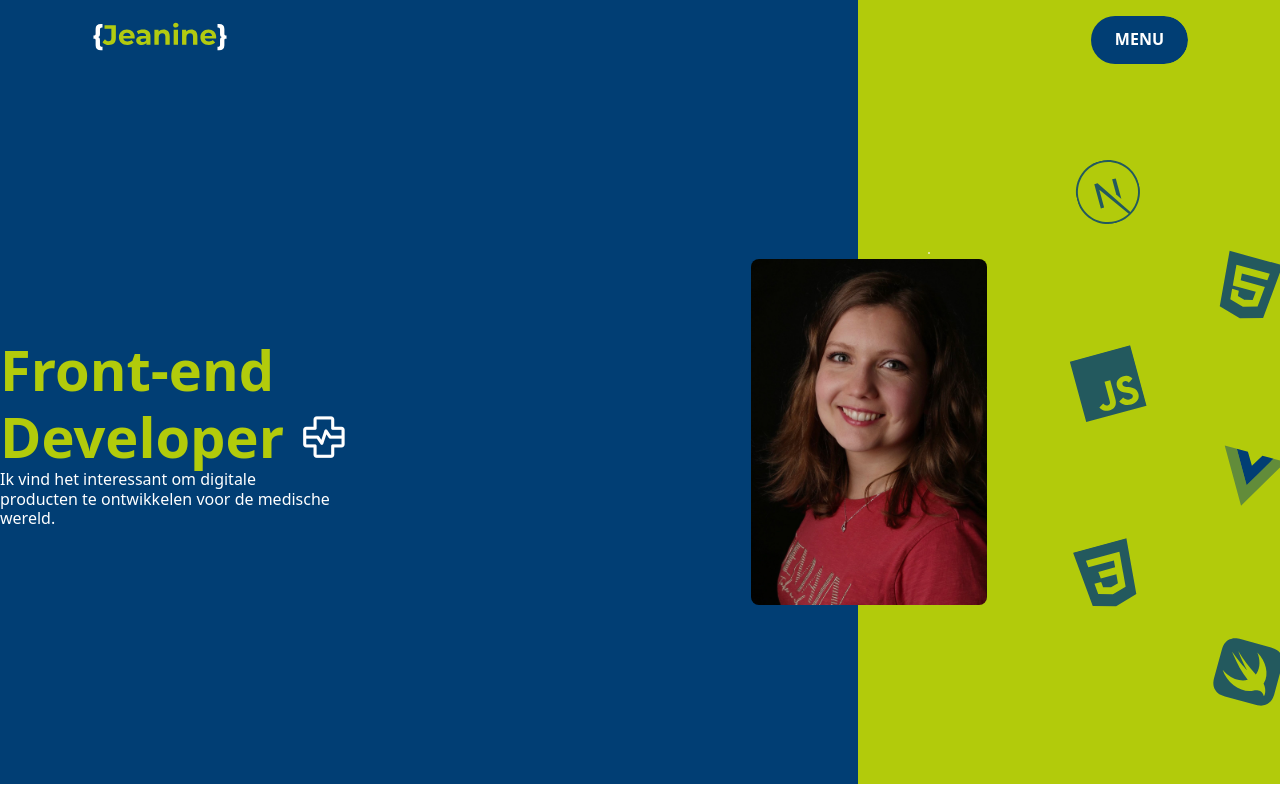
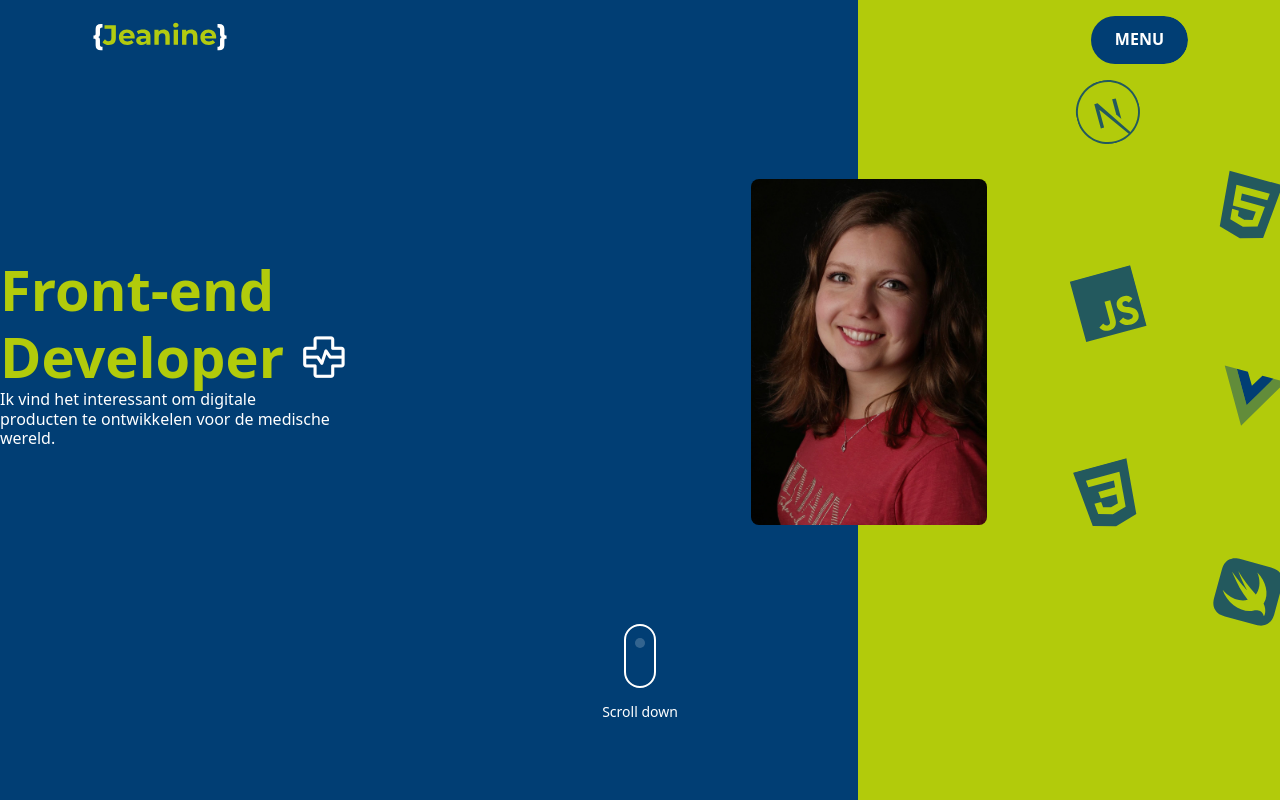
Before and after one commit to Jeanine96/portfolio_jeanine, a Next.js app: page / in a window 1280 px wide. Shown: the top 800 px of the page. Built offline with nearby package versions, Linux system fonts and the light colour scheme.

Commit message:
Made scroll indicator

```diff
--- a/app/globals.css
+++ b/app/globals.css
@@ -23,6 +23,7 @@
   --text-fontsize-tag: 0.875rem;
   --text-fontsize-button: 1rem;
   --text-fontsize-largeIcon: 13rem;
+  --text-fontsize-scroll-down: 0.875rem;
 
   /* Font weights */
   --font-weight-h1: 500;
--- a/app/page.tsx
+++ b/app/page.tsx
@@ -1,6 +1,7 @@
 import IconsColumn from "@/components/ProgramLanguageIcon";
 import ProjectPage from "@/components/ProjectPage";
 import PulsingIcon from "@/components/PulsingIcon";
+import ScrollDownIndicator from "@/components/ScrollDownIndicator";
 
 export default function Home() {
   const codeIcons = [
@@ -32,13 +33,16 @@ export default function Home() {
       {/* homepage */}
       <section
         id="homepage"
-        className="flex flex-row ml-[152] mr-[92] items-center max-h-screen "
+        className="flex flex-col ml-[152] mr-[92]  max-h-screen mb-8"
         style={{ minHeight: "calc(100vh - 6rem)" }}
       >
+        <div className="flex flex-row items-center">
           {/* text homepage */}
           <div className="w-84 items-center">
             {/* title */}
-          <h2 className="text-text-two text-fontsize-h2 font-h2">Front-end</h2>
+            <h2 className="text-text-two text-fontsize-h2 font-h2">
+              Front-end
+            </h2>
             <div className="flex flex-row items-center gap-4 ">
               <h2 className="text-text-two text-fontsize-h2 font-h2 mb-[20]">
                 Developer
@@ -52,8 +56,8 @@ export default function Home() {
             </div>
             {/* subtext */}
             <p className="text-text-three text-fontsize-body font-body">
-            Ik vind het interessant om digitale producten te ontwikkelen voor de
-            medische wereld.
+              Ik vind het interessant om digitale producten te ontwikkelen voor
+              de medische wereld.
             </p>
           </div>
           {/* picture */}
@@ -64,12 +68,14 @@ export default function Home() {
                 src="./picture_jeanine.jpeg"
                 alt="picture"
               />
-            <div className="absolute top-63 left-232 z-0 h-[340] w-[236] border border-text-three rounded-lg bg-transparent"></div>
+              <div className="absolute top-52 left-232 z-0 h-[340] w-[236] border border-text-three rounded-lg bg-transparent"></div>
             </div>
 
             {/* program language icon array */}
             <IconsColumn className="gap-8" programlanguageicons={codeIcons} />
           </div>
+        </div>
+        <ScrollDownIndicator />
       </section>
 
       {/* projects */}
--- /dev/null
+++ b/components/ScrollDownIndicator.tsx
@@ -0,0 +1,37 @@
+"use client";
+import { JSX } from "react";
+
+export default function ScrollDownIndicator(): JSX.Element {
+  return (
+    <div className="inset-0 flex flex-col items-center justify-center pointer-events-none">
+      <span className="relative block w-8 h-16 border-2 border-tertiary rounded-full mb-4 overflow-hidden">
+        <span
+          className="absolute w-2.5 h-2.5 bg-tertiary rounded-full left-1/2 "
+          style={{
+            animation: "move 2s linear infinite",
+          }}
+        />
+      </span>
+      <h2 className="text-text-three font-body text-fontsize-scroll-down">
+        Scroll down
+      </h2>
+
+      <style jsx>{`
+        @keyframes move {
+          0% {
+            transform: translate(-50%, 5px);
+            opacity: 0;
+          }
+          50% {
+            transform: translate(-50%, 40px);
+            opacity: 1;
+          }
+          100% {
+            transform: translate(-50%, 80px);
+            opacity: 0;
+          }
+        }
+      `}</style>
+    </div>
+  );
+}
```
Lines whose indentation alone changed are shown as unchanged.
